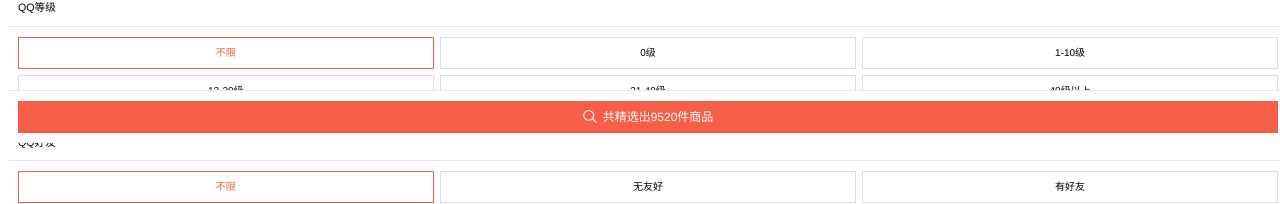
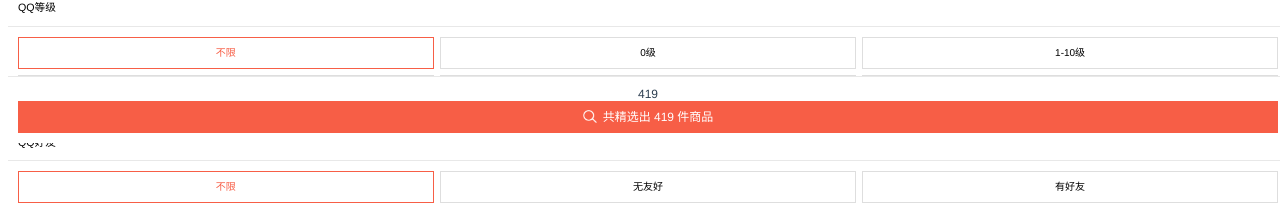
Before and after one commit to gaga-change/vue-advanced-query, a Vue app: page / in a window 1280 px wide. Shown: the part 657-861 px from the top of the page. Built offline with nearby package versions, Linux system fonts and the light colour scheme.

Commit message:
实现模拟请求显示条数

```diff
--- a/src/components/ConditionalSearch.vue
+++ b/src/components/ConditionalSearch.vue
@@ -85,11 +85,11 @@
         </div>
       </div>
       <div class="filter-foot fixed-bottom f36 border-top ">
-                <a><em class="whitesearch"></em>共精选出9520件商品</a>
+        {{commodityNum}}
+        <a><em class="whitesearch"></em>共精选出 <span v-text="commodityNum"></span> 件商品</a>
       </div>
     </div>
   </div>
-
 </template>
 
 <script>
@@ -106,16 +106,18 @@
    *      4. 下拉上拉动态效果
    *      5. 第二层出现和离开
    *      6. 筛选出的条出
+   *      7. “不限页面”进入动画
+   *      8。 精选出的条数改变的动画效果
    *  命名问题：
    *      不要用a,b,v,vv  -------------------------------------------------------------------- √
    *  注释问题：
-     *      注释改改，或不写。
+   *      注释改改，或不写。  ------------------------------------------------------------------ 忽略
    *  数据问题：
    *      第一层数据：商品特色为动态载入。如果没有不显示该项目。   --------------------------------- √
    *      第二层数据：
-     *          角色职业为动态载入。（点入才去获取）   --------------------------------------------- 对
+   *          角色职业为动态载入。（点入才去获取）   --------------------------------------------- √
    *      显示刷选出的条数
-     *          实现模拟显示条数
+   *          实现模拟显示条数        ---------------------------------------------------------- √
    *  样式问题：
    *      使用scss的文件导入时，图片路径失效。
    *      把图片放到公共区，路由都改为找公共区。
@@ -221,7 +223,8 @@
         isShowOuter: false,  //是否显示 “不限” 页面
         outerList: [],  // “不限” 页面里的数据
         outerLink: {},
-                outerName: ""
+        outerName: "",
+        commodityNum: 0,  //筛选出的商品条数
       }
     },
     /**
@@ -231,6 +234,7 @@
       checked: {
         handler: function (val, oldVal) {
           console.log("-------被选中的条件---------", val);
+          this.getCommodityNum(val);
         },
         deep: true
       }
@@ -445,10 +449,24 @@
           callBack(out)
         }, 100)
       },
-
+      /**
+       * 获取当前筛选条件 选出的商品条数
+       */
+      getCommodityNum: function (filter) {
+        var self = this;
+        setTimeout(function () {
+          self.commodityNum = Math.floor(Math.random() * 1000);
+        }, 100)
+      },
+      /**
+       * 返回路由上一层
+       * */
       back: function () {
 //                this.$router.go(-1);
       },
+      /**
+       * 回到页面顶部
+       */
       goTop: function () {
         var tep = 0;
         var heighs = document.documentElement.scrollTop || document.body.scrollTop;
@@ -468,6 +486,8 @@
           }
         }, 2);
       }
+
+
     }
   }
 </script>
```
Lines whose indentation alone changed are shown as unchanged.
